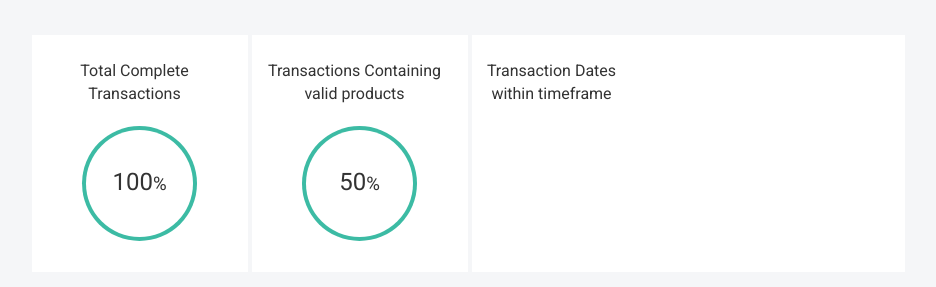
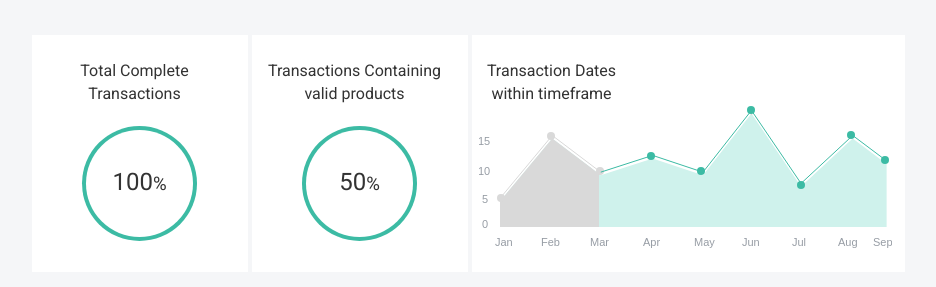
Before and after one commit to colin1717/moe_design2, a plain HTML site: page index.html in a window 1280 px wide. Shown: the part 205-492 px from the top of the page, without its empty margins (172-1108 px from the left). Drawn offline with Linux system fonts and the light colour scheme.

Commit message:
added graph pic

```diff
--- a/index.html
+++ b/index.html
@@ -46,6 +46,7 @@
         </div>
         <div class="graph-box">
           <div class="graph-box-title">Transaction Dates within timeframe</div>
+          <div class="graph"><img src="./images/green_graph.svg" alt=""></div>
         </div>
       </div>
     </section>
--- a/style.css
+++ b/style.css
@@ -167,3 +167,7 @@ form {
   text-align: center;
   margin: 25px 0 0 15px;
 }
+
+.graph {
+  margin-left: 7px;
+}
```
Also changed, not shown: style-min.css (+1 -1 lines), images/green_graph.svg (added), 1 other file.
